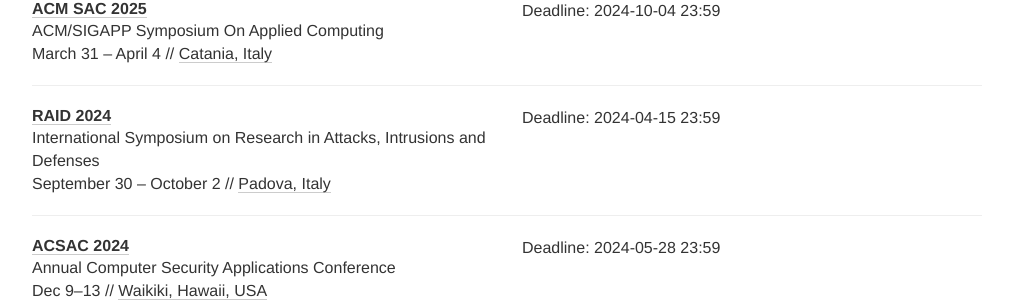
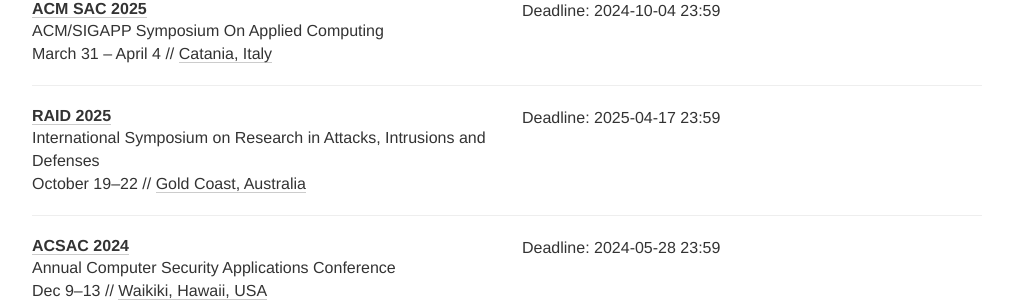
Before and after one commit to sec-deadlines/sec-deadlines.github.io, a Jekyll site: the page built from index.html, in a window 1280 px wide and 900 px high, scrolled down 7514 px. Shown: the part 153-455 px from the top of the window, without its empty margins (133-1146 px from the left). Built offline with Jekyll 4.4.1, drawn with Linux system fonts in a browser that asks for light colours; nearby versions of some CDN libraries; comment, search, counter and statistics services are not loaded.

Commit message:
Update RAID 25

```diff
--- a/_data/conferences.yml
+++ b/_data/conferences.yml
@@ -452,11 +452,11 @@
 
 - name: RAID
   description: International Symposium on Research in Attacks, Intrusions and Defenses
-  year: 2024
-  link: https://raid2024.github.io/
-  deadline: ["2024-04-15 23:59"]
-  date: September 30 - October 2
-  place: Padova, Italy
+  year: 2025
+  link: https://raid2025.github.io
+  deadline: ["2025-04-17 23:59"]
+  date: October 19-22
+  place: Gold Coast, Australia
   tags: [SEC, CONF]
 
 - name: ACSAC
```
